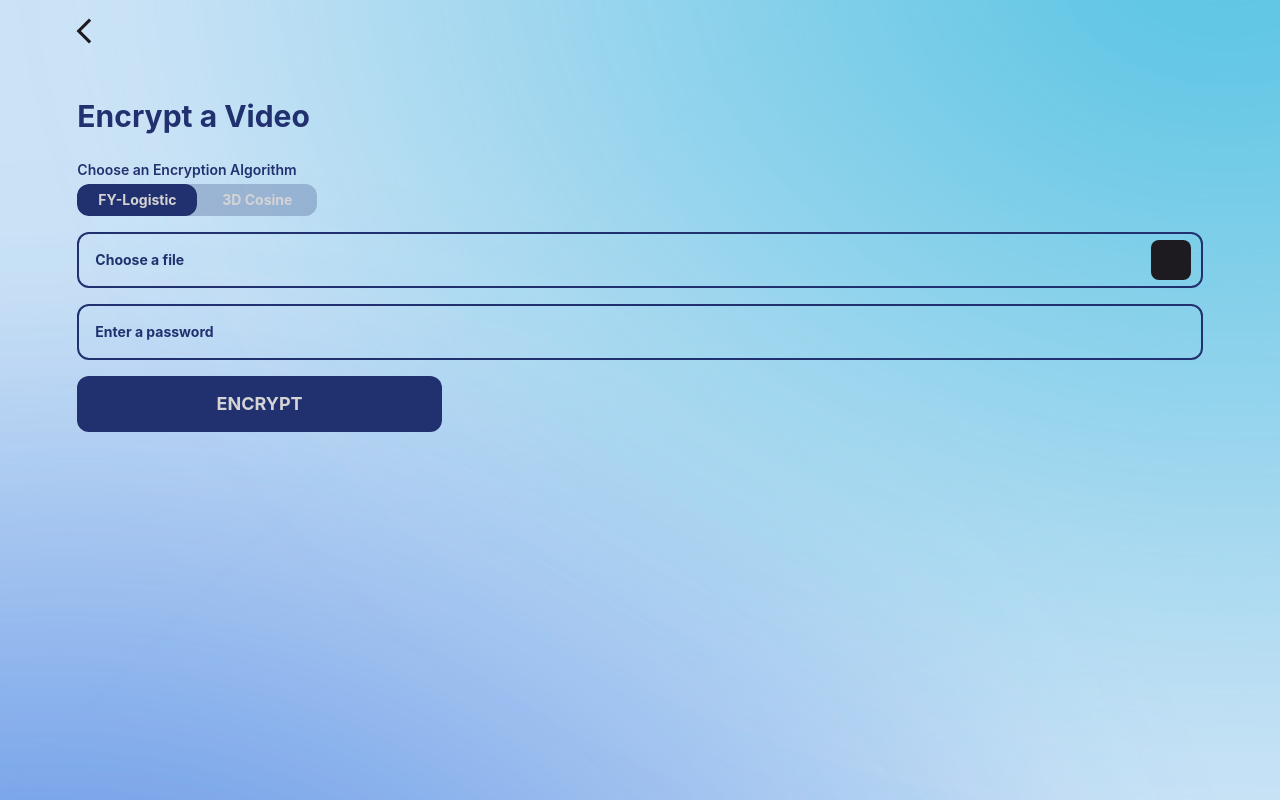
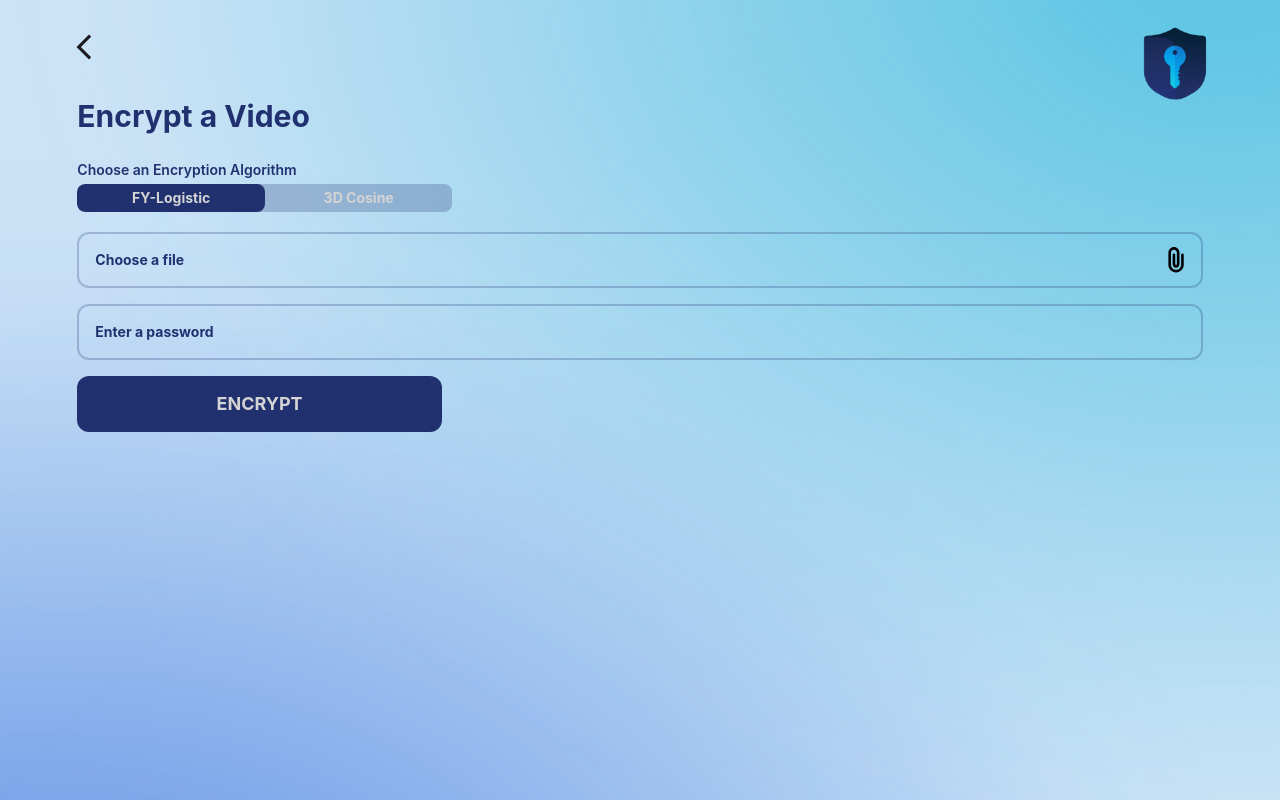
Before and after one commit to renchan16/Medicrypt-App, a React (Create React App) app in the folder medicrypt/: page /encrypt in a window 1280 px wide. Built offline with nearby package versions, Linux system fonts and the light colour scheme.

Commit message:
Changes in Encrypt UI and Components

```diff
--- a/medicrypt/src/components/switches/AlgoSwitch.js
+++ b/medicrypt/src/components/switches/AlgoSwitch.js
@@ -15,7 +15,7 @@ export default function AlgoSwitch({ className, onAlgorithmChange }) {
     return (
         <div className={`${className}`}>
             <h2 className="text-sm font-semibold text-primary1">Choose an Encryption Algorithm</h2>
-            <label htmlFor="algo" className="mt-1 w-60 h-8 relative bg-primary2 rounded-xl cursor-pointer flex items-center overflow-hidden">
+            <label htmlFor="algo" className="mt-1 w-2/6 h-3/6 relative bg-primary2 rounded-lg cursor-pointer flex items-center overflow-hidden">
                 <input
                     type="checkbox"
                     id="algo"
@@ -23,7 +23,7 @@ export default function AlgoSwitch({ className, onAlgorithmChange }) {
                     checked={selectedAlgo === "3D Cosine"}
                     onChange={handleChange}
                 />
-                <span className={`absolute w-1/2 h-full bg-primary1 rounded-xl  transition-transform duration-300 transform ${selectedAlgo === "3D Cosine" ? "translate-x-full" : ""}`}></span>
+                <span className={`absolute w-1/2 h-full bg-primary1 rounded-lg  transition-transform duration-300 transform ${selectedAlgo === "3D Cosine" ? "translate-x-full" : ""}`}></span>
                 <div className="relative w-full flex justify-between items-center">
                     <p className={`w-1/2 text-center font-bold text-sm transition-colors duration-300 text-white select-none`}>FY-Logistic</p>
                     <p className={`w-1/2 text-center font-bold text-sm transition-colors duration-300 text-white select-none`}>3D Cosine</p>
--- a/medicrypt/src/components/text input/FileInput.js
+++ b/medicrypt/src/components/text input/FileInput.js
@@ -1,4 +1,5 @@
 import React, { useState } from "react";
+import { FaPaperclip } from "react-icons/fa6";
 
 export default function FileInput( {className, placeholder, onFileChange} ){
     const [file, setFile] = useState(""); // State to hold the file path
@@ -22,9 +23,11 @@ export default function FileInput( {className, placeholder, onFileChange} ){
                 type='text'
                 value={file}
                 placeholder={`${placeholder}`}
-                className='w-full rounded-xl bg-transparent text-sm border-2 border-primary1 placeholder:bold placeholder-primary1 placeholder-opacity-100'
+                className='w-full rounded-xl bg-transparent text-sm border-2 border-primary2  placeholder:bold placeholder-primary1 placeholder-opacity-100 focus:border-primary1 focus:placeholder-primary2 focus:outline-none transition-all duration-300'
                 onChange={handleInputChange}></input>
-            <button className="absolute w-10 h-10 rounded-lg bg-black right-3" onClick={handleFileChange}></button>
+            <button className="absolute w-6 h-6 rounded-lg right-4" onClick={handleFileChange}>
+                <FaPaperclip className="w-full h-full transform -rotate-45"/>
+            </button>
         </div>
     );
 }
--- a/medicrypt/src/components/text input/PasswordInput.js
+++ b/medicrypt/src/components/text input/PasswordInput.js
@@ -11,7 +11,7 @@ export default function PasswordInput( {className, onPasswordChange} ){
             <input
                 type='password'
                 placeholder='Enter a password'
-                className='w-full rounded-xl bg-transparent text-sm border-2 border-primary1 placeholder:bold placeholder-primary1 placeholder-opacity-100'
+                className='w-full rounded-xl bg-transparent text-sm border-2 border-primary2  placeholder:bold placeholder-primary1 placeholder-opacity-100 focus:border-primary1 focus:placeholder-primary2 focus:outline-none transition-all duration-300'
                 onChange={handlePasswordChange}></input>
         </div>
     );
--- a/medicrypt/src/pages/Encrypt.js
+++ b/medicrypt/src/pages/Encrypt.js
@@ -2,6 +2,7 @@ import React, { useState } from 'react';
 import { MdArrowBackIosNew } from 'react-icons/md'; // Import the back arrow icon
 import { useNavigate } from 'react-router-dom'; // Import useNavigate for navigation
 import '../pages-css/General.css';
+import logo from '../assets/MedicryptLogo.png';
 import AlgoSwitch from '../components/switches/AlgoSwitch';
 import FileInput from '../components/text input/FileInput';
 import PasswordInput from '../components/text input/PasswordInput';
@@ -25,10 +26,12 @@ function Encrypt() {
       <div className="relative h-full w-11/12 p-6">
         <button
           onClick={() => navigate('/')}
-          className="absolute top-4 left-4 flex items-center text-black hover:text-[#0f0f0f] transition-colors duration-300 text-3xl"
+          className="absolute top-8 left-4 flex items-center text-black hover:text-[#0f0f0f] transition-colors duration-300 text-3xl"
           >
           <MdArrowBackIosNew className="mr-2" />
         </button>
+
+        <img src={logo} alt="Medicrypt Logo" className="absolute w-19 h-20 right-2" />
 
         <div className="grid grid-cols-3 grid-rows-5 gap-4 auto-rows-auto mt-16">
           <h1 className="col-span-3 text-3xl font-bold text-primary1 flex items-center">Encrypt a Video</h1>
```
